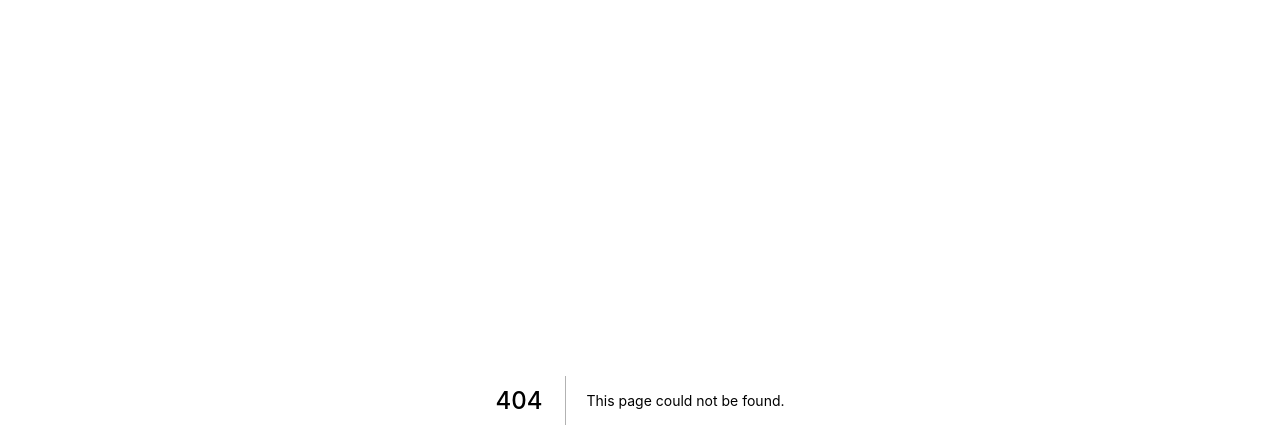
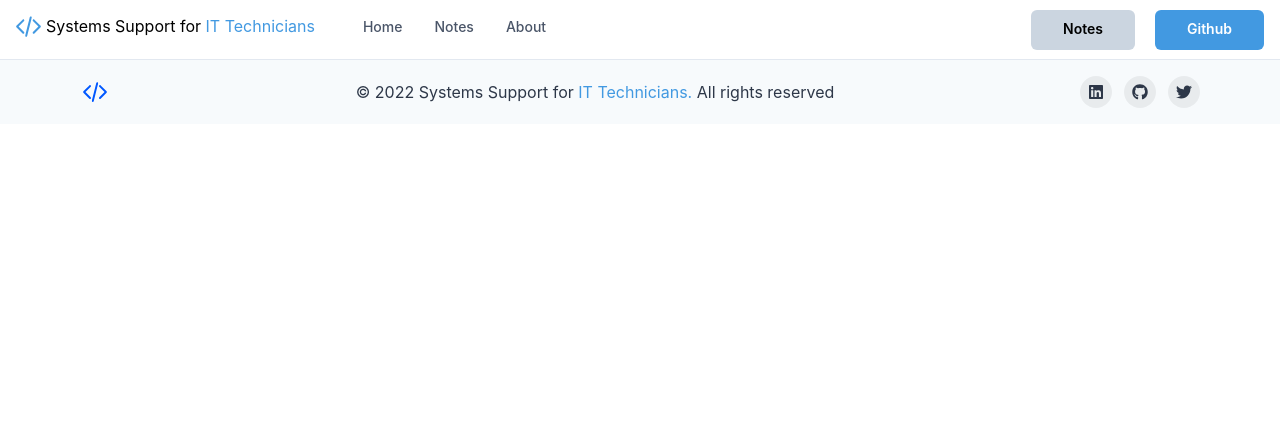
Before and after one commit to PatelN123/systems-support-for-it-technicians, a Next.js app: page /about in a window 1280 px wide. Before the commit this address had no page. Shown: the top 448 px of the page. Built offline with nearby package versions, Linux system fonts and the light colour scheme.

Commit message:
Create about.tsx

```diff
--- /dev/null
+++ b/pages/about.tsx
@@ -0,0 +1,14 @@
+import Navbar from '../src/components/navbar'
+import Footer from '../src/components/footer'
+
+  function IndexPage() {
+    return (
+      <>
+        <Navbar />
+
+        <Footer />
+      </>
+    )
+  }
+
+  export default IndexPage
```
